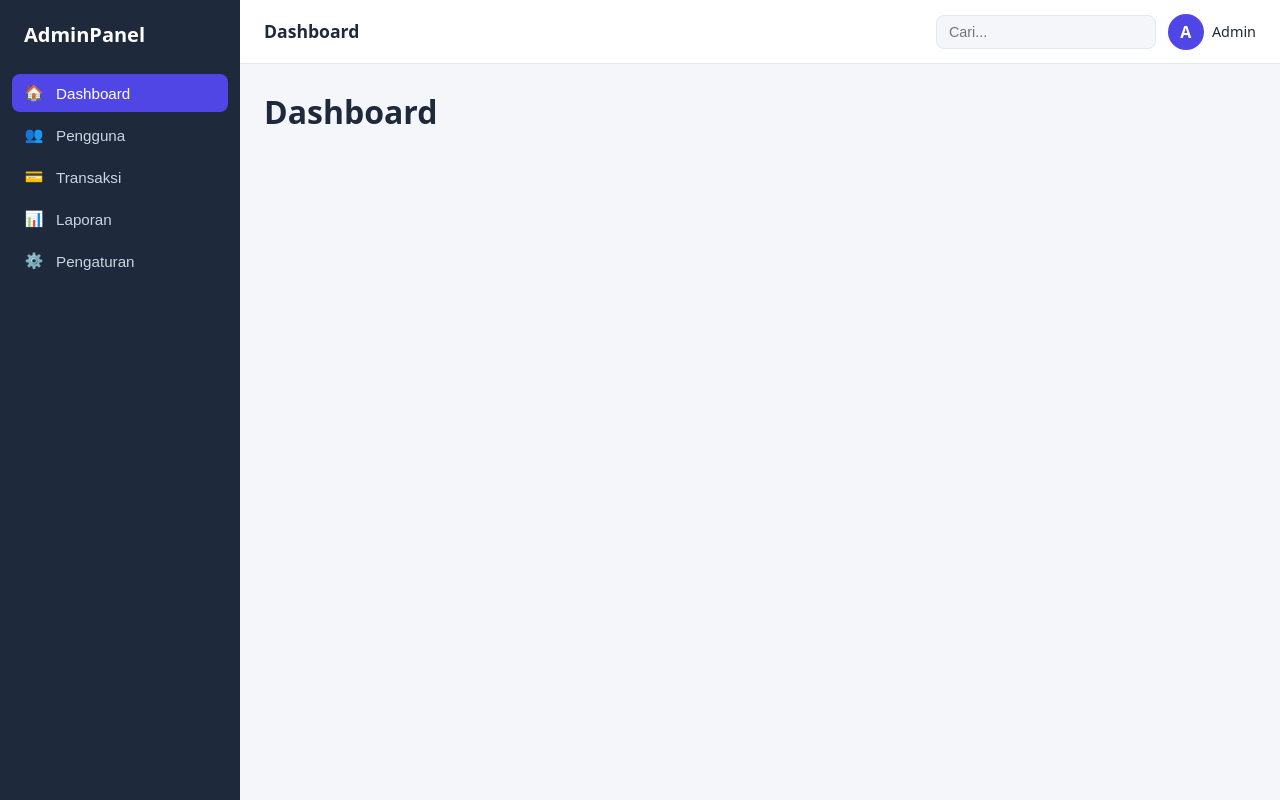
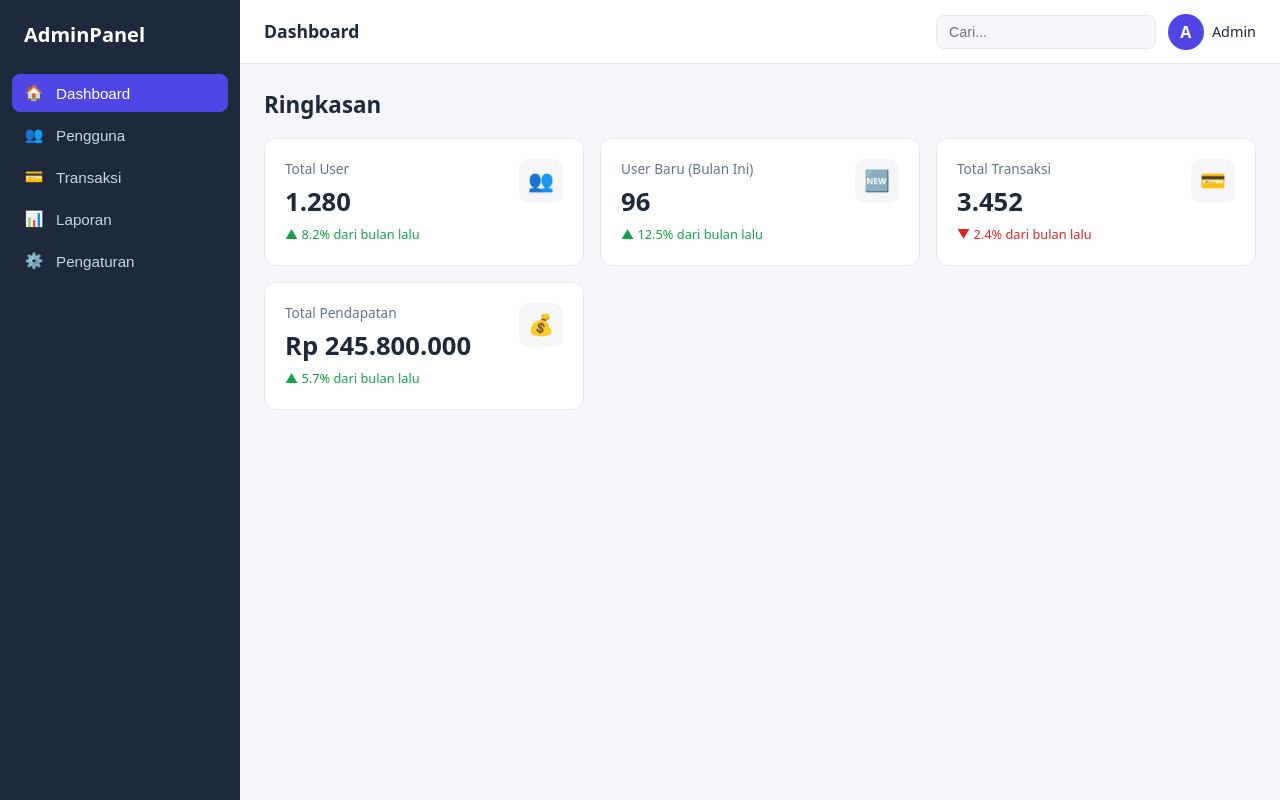
Before and after one commit to rizkilabs/admin-dashboard, a React (Vite) app: page / in a window 1280 px wide. Built offline with nearby package versions, Linux system fonts and the light colour scheme.

Commit message:
feat: tambah kartu statistik user dan transaksi

```diff
--- a/src/App.jsx
+++ b/src/App.jsx
@@ -1,6 +1,7 @@
 import { useState } from "react";
 import Sidebar from "./components/Sidebar";
 import Navbar from "./components/Navbar";
+import Dashboard from "./pages/Dashboard";
 import { menuItems } from "./data/menu";
 import "./App.css";
 
@@ -16,7 +17,11 @@ function App() {
       <div className="main">
         <Navbar title={activeTitle} onToggleSidebar={() => {}} />
         <main className="content">
-          <h1>{activeTitle}</h1>
+          {activeMenu === "dashboard" ? (
+            <Dashboard />
+          ) : (
+            <h1 className="page-title">{activeTitle}</h1>
+          )}
         </main>
       </div>
     </div>
--- /dev/null
+++ b/src/components/StatCard.css
@@ -0,0 +1,44 @@
+.stat-card {
+  background: var(--surface);
+  border: 1px solid var(--border);
+  border-radius: 12px;
+  padding: 20px;
+  display: flex;
+  justify-content: space-between;
+  align-items: flex-start;
+  gap: 12px;
+}
+
+.stat-label {
+  font-size: 0.85rem;
+  color: var(--text-muted);
+}
+
+.stat-value {
+  font-size: 1.6rem;
+  margin: 4px 0;
+}
+
+.stat-change {
+  font-size: 0.8rem;
+  font-weight: 500;
+}
+
+.stat-change.up {
+  color: #16a34a;
+}
+
+.stat-change.down {
+  color: #dc2626;
+}
+
+.stat-icon {
+  width: 44px;
+  height: 44px;
+  flex-shrink: 0;
+  border-radius: 10px;
+  background: var(--bg);
+  display: grid;
+  place-items: center;
+  font-size: 1.3rem;
+}
--- /dev/null
+++ b/src/components/StatCard.jsx
@@ -0,0 +1,31 @@
+import "./StatCard.css";
+
+function formatValue(value, type) {
+  if (type === "currency") {
+    return new Intl.NumberFormat("id-ID", {
+      style: "currency",
+      currency: "IDR",
+      maximumFractionDigits: 0,
+    }).format(value);
+  }
+  return new Intl.NumberFormat("id-ID").format(value);
+}
+
+function StatCard({ label, value, change, icon, type }) {
+  const isUp = change >= 0;
+
+  return (
+    <div className="stat-card">
+      <div className="stat-info">
+        <p className="stat-label">{label}</p>
+        <h3 className="stat-value">{formatValue(value, type)}</h3>
+        <p className={`stat-change ${isUp ? "up" : "down"}`}>
+          {isUp ? "▲" : "▼"} {Math.abs(change)}% dari bulan lalu
+        </p>
+      </div>
+      <div className="stat-icon">{icon}</div>
+    </div>
+  );
+}
+
+export default StatCard;
--- /dev/null
+++ b/src/data/stats.js
@@ -0,0 +1,34 @@
+export const stats = [
+  {
+    id: "total-users",
+    label: "Total User",
+    value: 1280,
+    change: 8.2,
+    icon: "👥",
+    type: "number",
+  },
+  {
+    id: "new-users",
+    label: "User Baru (Bulan Ini)",
+    value: 96,
+    change: 12.5,
+    icon: "🆕",
+    type: "number",
+  },
+  {
+    id: "total-transactions",
+    label: "Total Transaksi",
+    value: 3452,
+    change: -2.4,
+    icon: "💳",
+    type: "number",
+  },
+  {
+    id: "revenue",
+    label: "Total Pendapatan",
+    value: 245800000,
+    change: 5.7,
+    icon: "💰",
+    type: "currency",
+  },
+];
--- /dev/null
+++ b/src/pages/Dashboard.css
@@ -0,0 +1,10 @@
+.page-title {
+  font-size: 1.4rem;
+  margin-bottom: 16px;
+}
+
+.stats-grid {
+  display: grid;
+  grid-template-columns: repeat(auto-fit, minmax(240px, 1fr));
+  gap: 16px;
+}
--- /dev/null
+++ b/src/pages/Dashboard.jsx
@@ -0,0 +1,19 @@
+import StatCard from "../components/StatCard";
+import { stats } from "../data/stats";
+import "./Dashboard.css";
+
+function Dashboard() {
+  return (
+    <section>
+      <h1 className="page-title">Ringkasan</h1>
+
+      <div className="stats-grid">
+        {stats.map((item) => (
+          <StatCard key={item.id} {...item} />
+        ))}
+      </div>
+    </section>
+  );
+}
+
+export default Dashboard;
```
